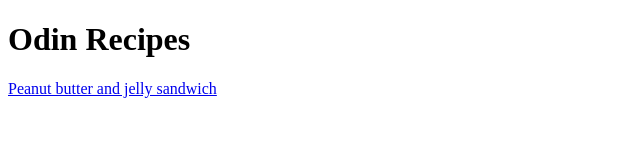
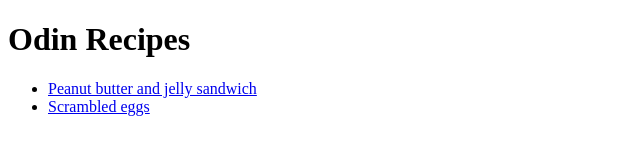
Before and after one commit to bellj01/odinproject, a plain HTML site: page fundamentals/html/recipe/index.html in a window 1280 px wide. Shown: the whole page, without its empty margins (0-640 px from the left). Drawn offline with Linux system fonts and the light colour scheme.

Commit message:
Add scrambled egg recipe, adjust index links

```diff
--- a/fundamentals/html/recipe/index.html
+++ b/fundamentals/html/recipe/index.html
@@ -9,6 +9,9 @@
 
     <body>
         <h1>Odin Recipes</h1>
-        <a href="./recipes/pbj.html">Peanut butter and jelly sandwich</a>
+        <ul>
+        <li><a href="./recipes/pbj.html">Peanut butter and jelly sandwich</a></li>
+        <li><a href="./recipes/scramblies.html">Scrambled eggs</a></li>
+        </ul>
     </body>
 </html>
```
